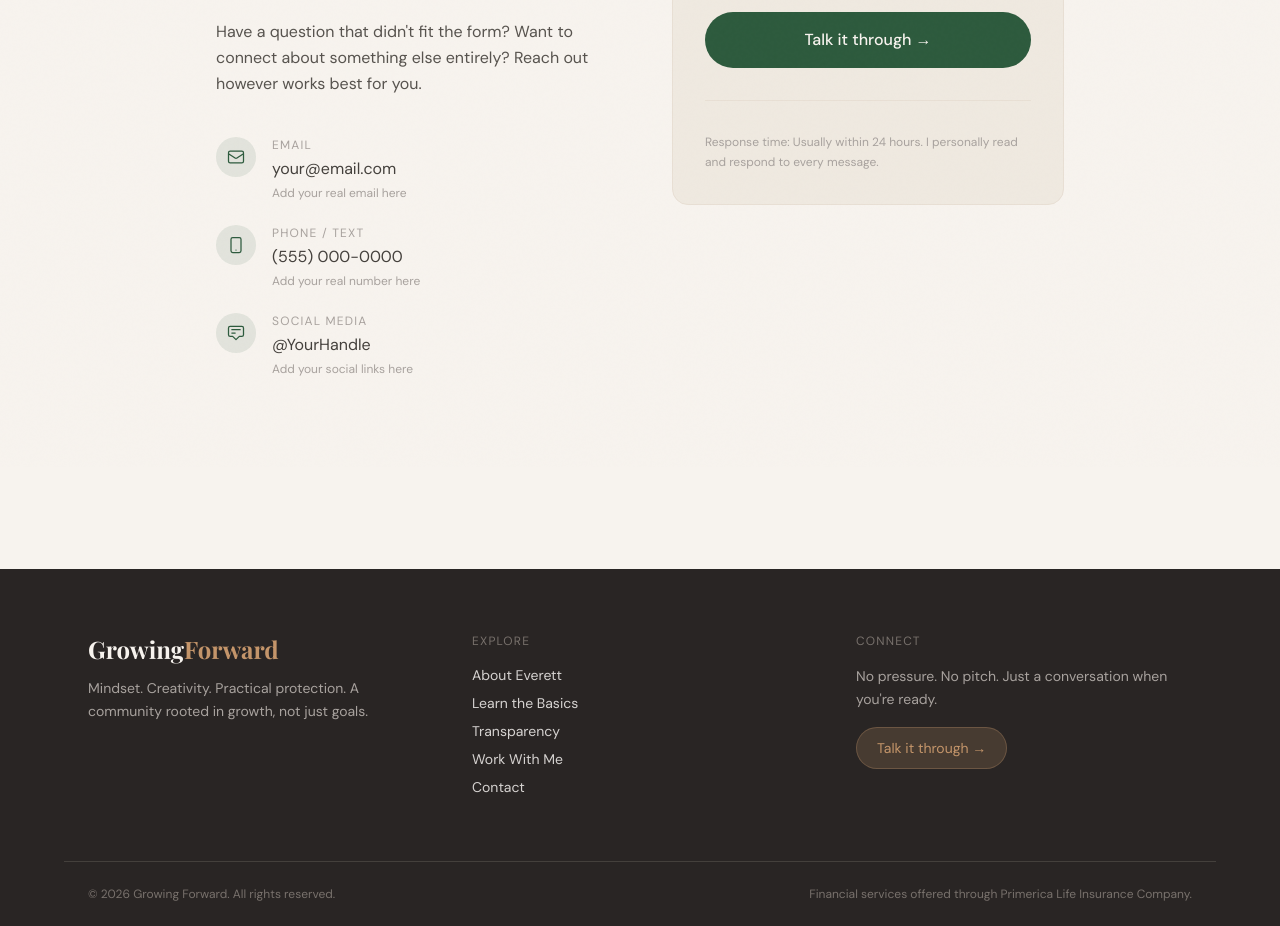
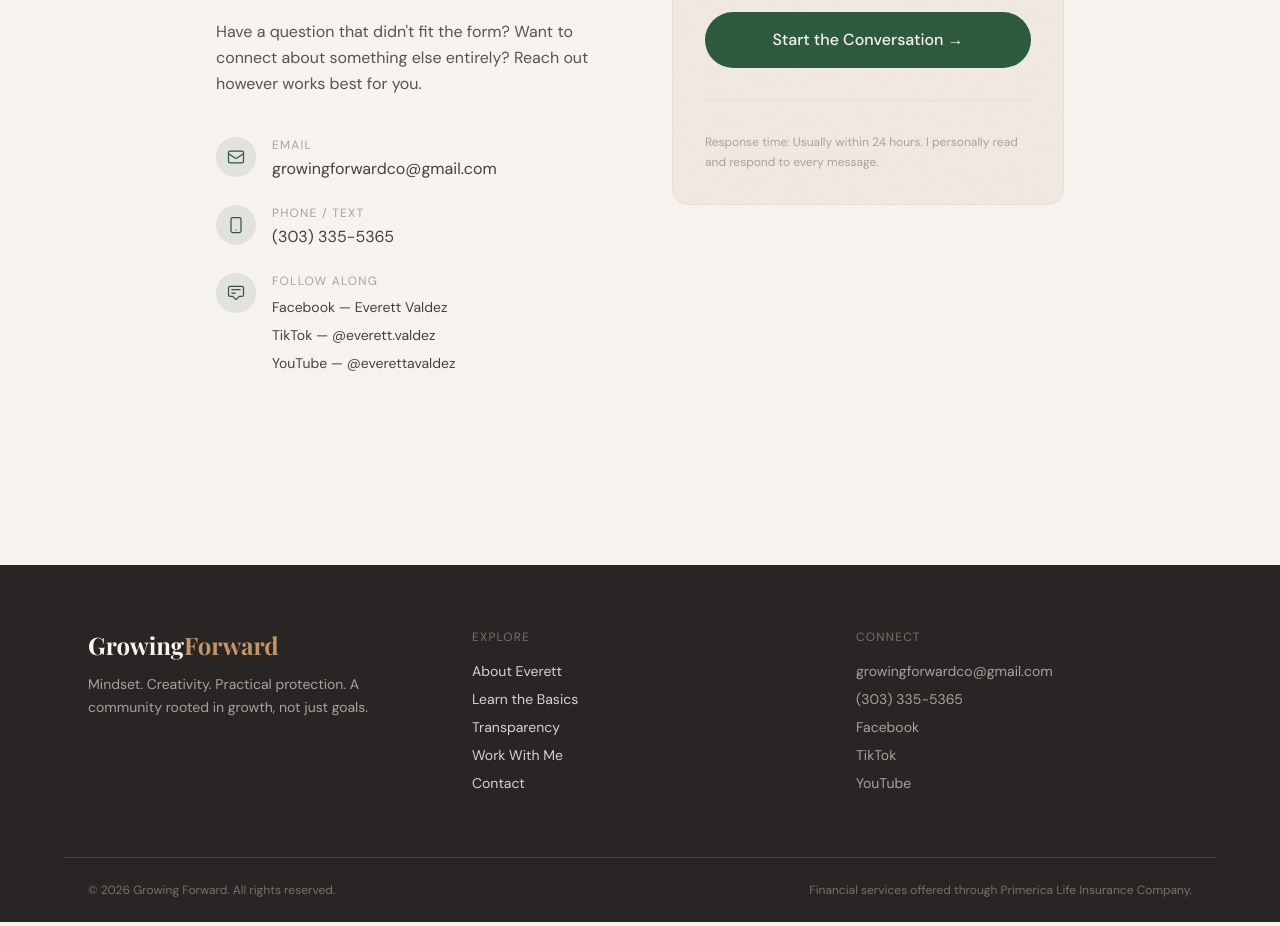
Before and after one commit to Evaldez17/Growing-Forward, a Next.js app: page /contact in a window 1280 px wide. Shown: the part 333-1259 px from the top of the page. Built offline with nearby package versions, Linux system fonts and the light colour scheme; a web font is replaced by a local one.

Commit message:
add photo and contact info

```diff
--- a/src/app/about/page.tsx
+++ b/src/app/about/page.tsx
@@ -1,4 +1,5 @@
 import Link from 'next/link'
+import Image from 'next/image'
 
 export default function About() {
   return (
@@ -8,13 +9,16 @@ export default function About() {
       <section className="py-24 max-w-5xl mx-auto px-6">
         <div className="grid md:grid-cols-2 gap-16 items-start">
 
-          {/* Photo placeholder */}
+          {/* Photo */}
           <div>
-            <div className="w-full aspect-[4/5] bg-warm-sand rounded-2xl flex items-center justify-center">
-              <p className="text-stone-400 text-sm text-center px-8">
-                Your photo goes here.<br />
-                <span className="text-xs">(Add a headshot when ready)</span>
-              </p>
+            <div className="w-full aspect-[4/5] rounded-2xl overflow-hidden relative">
+              <Image
+                src="/Me.jpg"
+                alt="Everett Valdez"
+                fill
+                className="object-cover object-top"
+                priority
+              />
             </div>
           </div>
 
@@ -52,10 +56,10 @@ export default function About() {
             The Season I'm In Now
           </h2>
           <div className="space-y-5 text-stone-600 font-body leading-relaxed text-lg">
-            <p>This opportunity found me during a season where responsibility was already heavy on my mind. After looking at it closely, I chose to step into it intentionally.</p>
-            <p>Right now, one of the primary ways I help people move forward responsibly is through financial protection.</p>
-            <p>I'm licensed by the state of Colorado as a life insurance agent, and I operate through Primerica's platform and product structure. Primerica provided the training and pathway that helped me get licensed. The license itself is issued by the state.</p>
-            <p>I'm building this chapter in real time, and I take that responsibility seriously.</p>
+            <p>{"This opportunity found me during a season where responsibility was already heavy on my mind. After looking at it closely, I chose to step into it intentionally."}</p>
+            <p>{"Right now, one of the primary ways I help people move forward responsibly is through financial protection."}</p>
+            <p>{"I'm licensed by the state of Colorado as a life insurance agent, and I operate through Primerica's platform and product structure. Primerica provided the training and pathway that helped me get licensed. The license itself is issued by the state."}</p>
+            <p>{"I'm building this chapter in real time, and I take that responsibility seriously."}</p>
           </div>
 
           <div className="mt-10 space-y-2 font-display text-lg font-bold text-stone-700">
@@ -65,8 +69,8 @@ export default function About() {
           </div>
 
           <div className="mt-8 space-y-3 text-stone-600 font-body leading-relaxed text-lg">
-            <p>If something makes sense, I'll help you move confidently.</p>
-            <p>If it doesn't, we don't force it.</p>
+            <p>{"If something makes sense, I'll help you move confidently."}</p>
+            <p>{"If it doesn't, we don't force it."}</p>
           </div>
         </div>
       </section>
@@ -78,8 +82,8 @@ export default function About() {
             What Growing Forward Means
           </h2>
           <div className="space-y-4 text-stone-400 font-body leading-relaxed text-lg">
-            <p>Growth isn't just mindset.</p>
-            <p>It's strengthening your mind, building something meaningful, and taking responsibility for the people who trust you.</p>
+            <p>{"Growth isn't just mindset."}</p>
+            <p>{"It's strengthening your mind, building something meaningful, and taking responsibility for the people who trust you."}</p>
             <p>Financial protection is one tool in that process.</p>
             <p>Not the identity. Not the mission. Just a tool.</p>
           </div>
@@ -108,7 +112,7 @@ export default function About() {
 
           <div className="border-t border-warm-sand pt-10 flex flex-col md:flex-row items-start md:items-center justify-between gap-6">
             <p className="text-stone-400 font-body italic">
-              Different seasons. Different reasons. But always — keep growing forward.
+              {"Different seasons. Different reasons. But always — keep growing forward."}
             </p>
             <Link
               href="/work-with-me"
--- a/src/app/contact/page.tsx
+++ b/src/app/contact/page.tsx
@@ -24,8 +24,9 @@ export default function Contact() {
                 </div>
                 <div>
                   <p className="text-xs uppercase tracking-widest text-stone-400 mb-1">Email</p>
-                  <p className="text-stone-700 font-body">your@email.com</p>
-                  <p className="text-xs text-stone-400 mt-1">Add your real email here</p>
+                  <a href="mailto:growingforwardco@gmail.com" className="text-stone-700 font-body hover:text-forest transition-colors">
+                    growingforwardco@gmail.com
+                  </a>
                 </div>
               </div>
 
@@ -37,8 +38,9 @@ export default function Contact() {
                 </div>
                 <div>
                   <p className="text-xs uppercase tracking-widest text-stone-400 mb-1">Phone / Text</p>
-                  <p className="text-stone-700 font-body">(555) 000-0000</p>
-                  <p className="text-xs text-stone-400 mt-1">Add your real number here</p>
+                  <a href="tel:3033355365" className="text-stone-700 font-body hover:text-forest transition-colors">
+                    (303) 335-5365
+                  </a>
                 </div>
               </div>
 
@@ -49,9 +51,18 @@ export default function Contact() {
                   </svg>
                 </div>
                 <div>
-                  <p className="text-xs uppercase tracking-widest text-stone-400 mb-1">Social Media</p>
-                  <p className="text-stone-700 font-body">@YourHandle</p>
-                  <p className="text-xs text-stone-400 mt-1">Add your social links here</p>
+                  <p className="text-xs uppercase tracking-widest text-stone-400 mb-2">Follow Along</p>
+                  <div className="space-y-2">
+                    <a href="https://www.facebook.com/everett.valdez" target="_blank" rel="noopener noreferrer" className="block text-stone-700 font-body hover:text-forest transition-colors text-sm">
+                      Facebook — Everett Valdez
+                    </a>
+                    <a href="https://www.tiktok.com/@everett.valdez" target="_blank" rel="noopener noreferrer" className="block text-stone-700 font-body hover:text-forest transition-colors text-sm">
+                      TikTok — @everett.valdez
+                    </a>
+                    <a href="https://www.youtube.com/@everettavaldez" target="_blank" rel="noopener noreferrer" className="block text-stone-700 font-body hover:text-forest transition-colors text-sm">
+                      YouTube — @everettavaldez
+                    </a>
+                  </div>
                 </div>
               </div>
             </div>
@@ -68,7 +79,7 @@ export default function Contact() {
               href="/work-with-me"
               className="inline-block w-full text-center bg-forest text-warm-cream px-7 py-4 rounded-full font-medium hover:bg-forest-dark transition-colors"
             >
-              Talk it through →
+              Start the Conversation →
             </Link>
 
             <div className="mt-8 pt-8 border-t border-warm-sand">
--- a/src/components/Footer.tsx
+++ b/src/components/Footer.tsx
@@ -34,15 +34,23 @@ export default function Footer() {
 
         <div>
           <p className="text-xs uppercase tracking-widest text-stone-500 mb-4">Connect</p>
-          <p className="text-sm text-stone-400 leading-relaxed">
-            No pressure. No pitch. Just a conversation when you're ready.
-          </p>
-          <Link
-            href="/work-with-me"
-            className="inline-block mt-4 text-sm bg-warm-amber/20 text-warm-amber border border-warm-amber/30 px-5 py-2.5 rounded-full hover:bg-warm-amber/30 transition-colors duration-200"
-          >
-            Talk it through →
-          </Link>
+          <div className="space-y-2 text-sm">
+            <a href="mailto:growingforwardco@gmail.com" className="block text-stone-400 hover:text-warm-amber transition-colors">
+              growingforwardco@gmail.com
+            </a>
+            <a href="tel:3033355365" className="block text-stone-400 hover:text-warm-amber transition-colors">
+              (303) 335-5365
+            </a>
+            <a href="https://www.facebook.com/everett.valdez" target="_blank" rel="noopener noreferrer" className="block text-stone-400 hover:text-warm-amber transition-colors">
+              Facebook
+            </a>
+            <a href="https://www.tiktok.com/@everett.valdez" target="_blank" rel="noopener noreferrer" className="block text-stone-400 hover:text-warm-amber transition-colors">
+              TikTok
+            </a>
+            <a href="https://www.youtube.com/@everettavaldez" target="_blank" rel="noopener noreferrer" className="block text-stone-400 hover:text-warm-amber transition-colors">
+              YouTube
+            </a>
+          </div>
         </div>
       </div>
 
```
